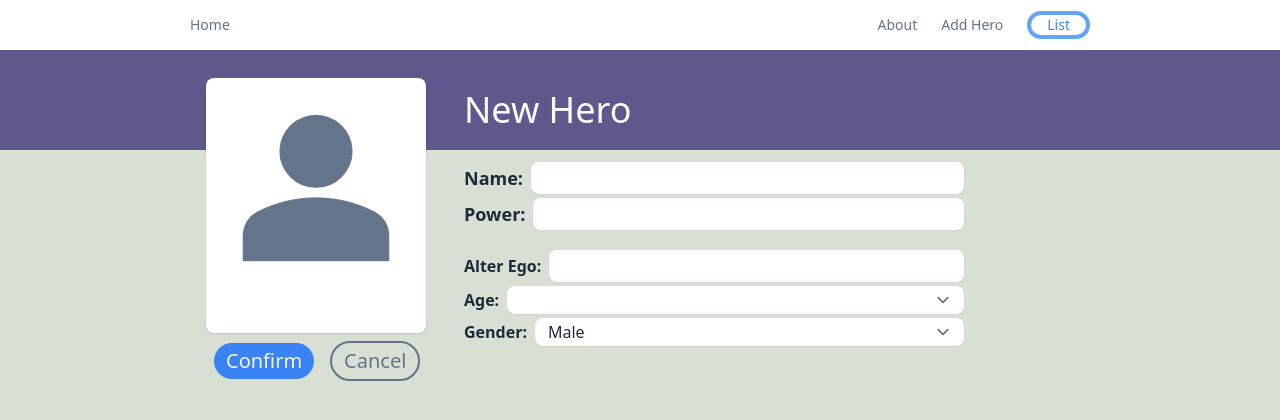
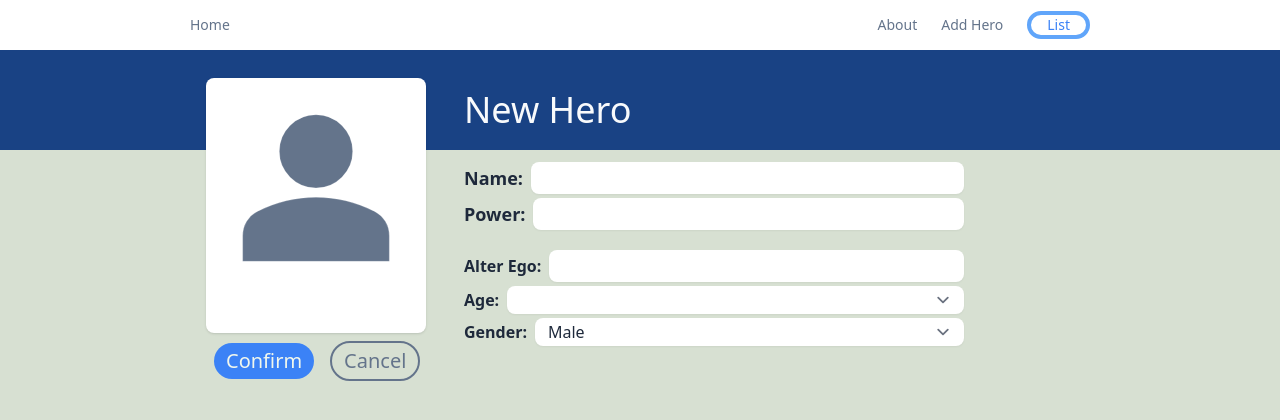
Before and after one commit to GustavoSasaki/hero-front-end, an Angular app: page /add in a window 1280 px wide. Shown: the top 420 px of the page. Built offline with nearby package versions, Linux system fonts and the light colour scheme.

Commit message:
remove loli option

```diff
--- a/src/app/hero-creation/hero-creation.component.html
+++ b/src/app/hero-creation/hero-creation.component.html
@@ -73,7 +73,6 @@
                     <option value="adult">Adult</option>
                     <option value="old">Old</option>
                     <option value="ancient">Ancient</option>
-                    <option value="vampire loli">Vampire Loli</option>
                 </select>
             </div>
 
@@ -85,7 +84,7 @@
                     <option value="male">Male</option>
                     <option value="female">Female</option>
                     <option value="non binary">Non Binary</option>
-                    <option value="no genre">No Genre</option>
+                    <option value="no gender">No Gender</option>
                 </select>
             </div>
         </div>
--- a/src/app/hero-detail/hero-detail.component.html
+++ b/src/app/hero-detail/hero-detail.component.html
@@ -88,7 +88,6 @@
                         <option value="adult">Adult</option>
                         <option value="old">Old</option>
                         <option value="ancient">Ancient</option>
-                        <option value="vampire loli">Vampire Loli</option>
                     </select>
                 </div>
 
@@ -101,7 +100,7 @@
                         <option value="male">Male</option>
                         <option value="female">Female</option>
                         <option value="non binary">Non Binary</option>
-                        <option value="no genre">No Genre</option>
+                        <option value="no gender">No Gender</option>
                     </select>
                 </div>
 
--- a/tailwind.config.js
+++ b/tailwind.config.js
@@ -18,7 +18,7 @@ module.exports = {
           DEFAULT: "#243E36"
         },
         'text': '#0E1513',
-        'bgHeroTitle': '#5d598c'
+        'bgHeroTitle': '#194284'
       }
     },
   },
```
